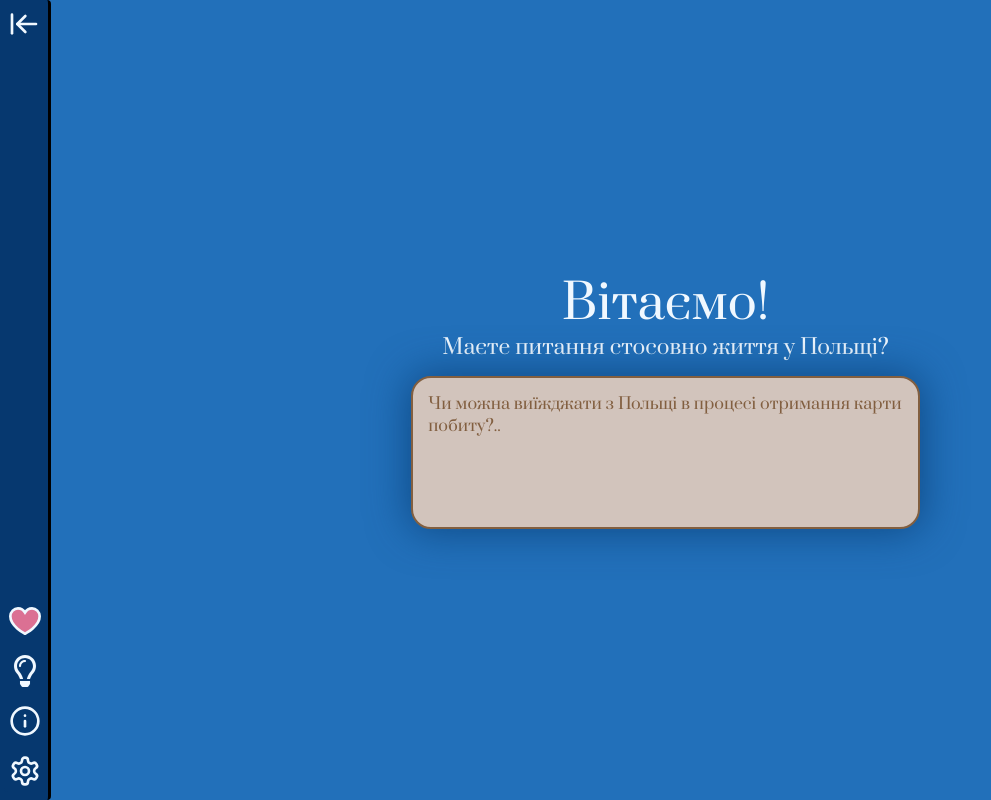
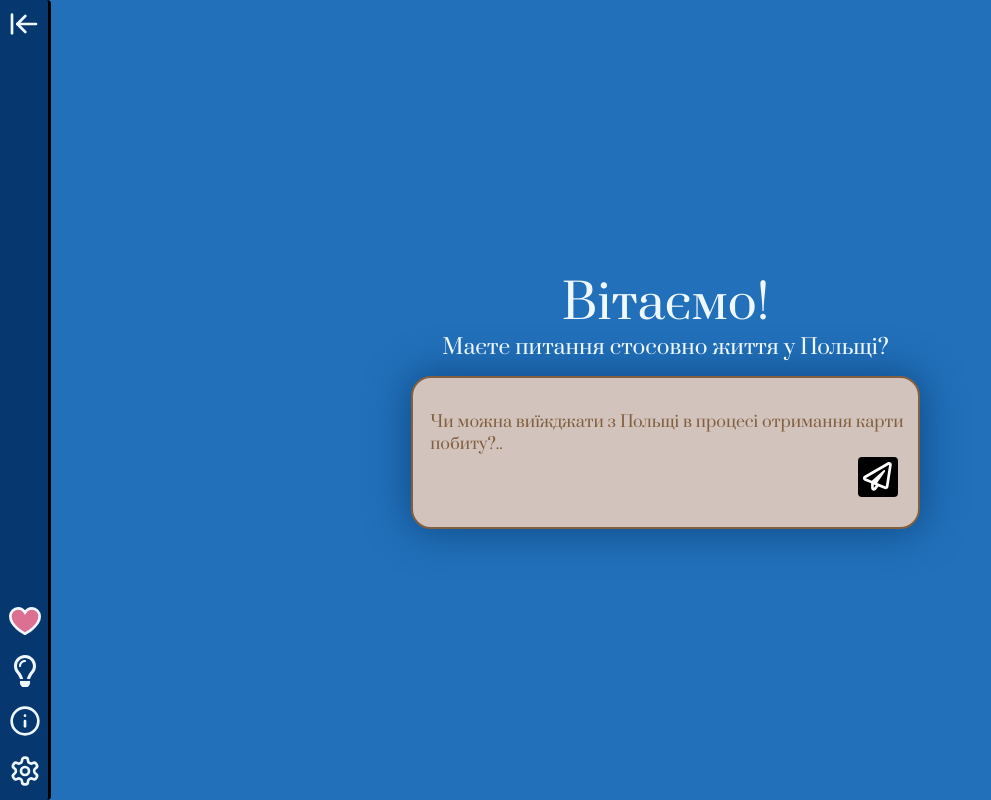
Before and after one commit to vvvvvaves/chatbot-ua-frontend, a React (Vite) app: page / in a window 1280 px wide. Shown: the whole page, without its empty margins (0-991 px from the left). Built offline with nearby package versions, Linux system fonts and the light colour scheme.

Commit message:
Add button to chat input and change textarea to div

```diff
--- /dev/null
+++ b/src/components/Button.css
@@ -0,0 +1,19 @@
+.button-container {
+    min-width: 2.5rem;
+    max-width: 2.5rem;
+    min-height: 2.5rem;
+    max-height: 2.5rem;
+    display: flex;
+    flex: 1;
+    width: 100%;
+    height: 100%;
+    background-color: black;
+    border-radius: 4px;
+    align-items: center;
+    justify-content: center;
+    cursor: pointer;
+}
+
+.button-container:hover {
+    background-color: #333333;
+}
--- /dev/null
+++ b/src/components/Button.tsx
@@ -0,0 +1,28 @@
+import "./Button.css";
+import { FaRegPaperPlane, FaStop } from "react-icons/fa";
+import { useState } from "react";
+
+interface Props {
+  className: string;
+  iconTrue: React.ReactNode;
+  iconFalse: React.ReactNode;
+}
+
+function Button({ className, iconTrue, iconFalse }: Props) {
+
+    const [buttonState, setButtonState] = useState(false)
+
+    const handleClick = () => {
+        setButtonState(!buttonState)
+    }
+
+  return (
+    <div className={className}>
+    <div className="button-container" onClick={handleClick}>
+      {buttonState ? iconFalse : iconTrue}
+    </div>
+    </div>
+  );
+}
+
+export default Button;
--- a/src/components/ChatArea.css
+++ b/src/components/ChatArea.css
@@ -25,6 +25,20 @@
   padding-left: 15px;
   padding-bottom: 15px;
   padding-right: 5px;
+  resize: none;
+  overflow-y: auto;
+  scrollbar-color: #8b8b8b transparent;
+  display: flex;
+  flex-direction: column;
+  justify-content: center;
+  align-items: start;
+}
+
+.text-area {
+  width: 100%;
+  box-sizing: border-box;
+  background-color: transparent;
+  border: none;
   font-family: Prata;
   font-weight: normal;
   backface-visibility: hidden;
@@ -37,7 +51,29 @@
   scrollbar-color: #8b8b8b transparent;
 }
 
+.text-area:focus, .text-area:hover {
+  outline: none;
+}
+
 .chat-input:focus, .chat-input:hover {
   outline: none;
   border-color: #613F22;
 }
+
+.send-button {
+  align-self: flex-end;
+  margin-right: 15px;
+}
+
+.send-icon {
+  color: white;
+  width: 1.8rem;
+  height: 1.8rem;
+}
+
+.stop-icon {
+  color: white;
+  background-color: red;
+  width: 65%;
+  height: 65%;
+}
--- a/src/components/ChatArea.tsx
+++ b/src/components/ChatArea.tsx
@@ -1,11 +1,16 @@
 import "./ChatArea.css";
-
+import Button from "./Button";
+import { FaRegPaperPlane, FaStop } from "react-icons/fa";
 function ChatArea() {
   return <div className="chat-area">
     <h1>Вітаємо!</h1>
     {/* <h2 className="greeting-h2">Цей чат відповідає на питання щодо життя та легалізації українців у Польщі</h2> */}
     <h2>Маєте питання стосовно життя у Польщі?</h2>
-    <textarea placeholder={"Чи можна виїжджати з Польщі в процесі отримання карти побиту?.."} className="chat-input" />
+    <div className="chat-input">
+      <textarea placeholder={"Чи можна виїжджати з Польщі в процесі отримання карти побиту?.."} className="text-area">
+    </textarea>
+      <Button className="send-button" iconTrue={<FaRegPaperPlane className="send-icon" />} iconFalse={<FaStop className="stop-icon" />} />
+    </div>
   </div>;
 }
 
```
